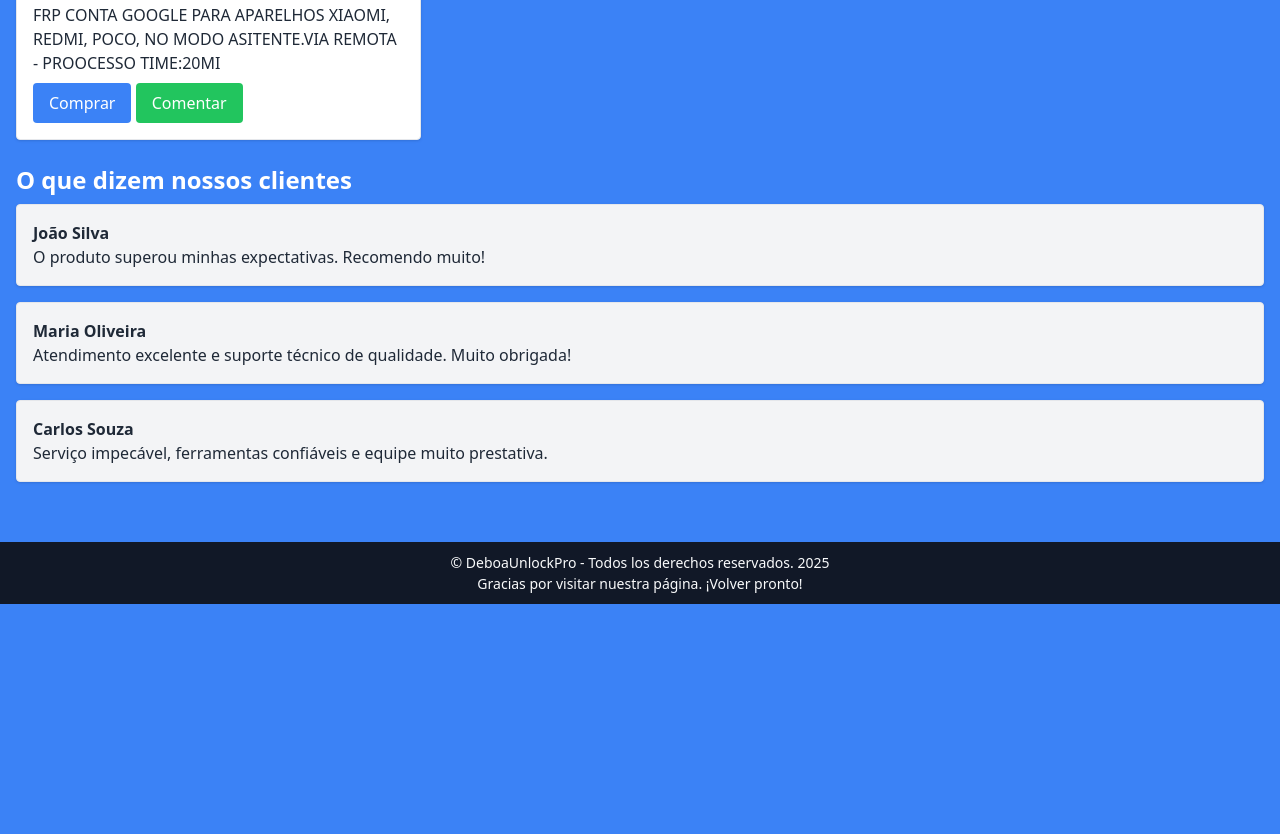
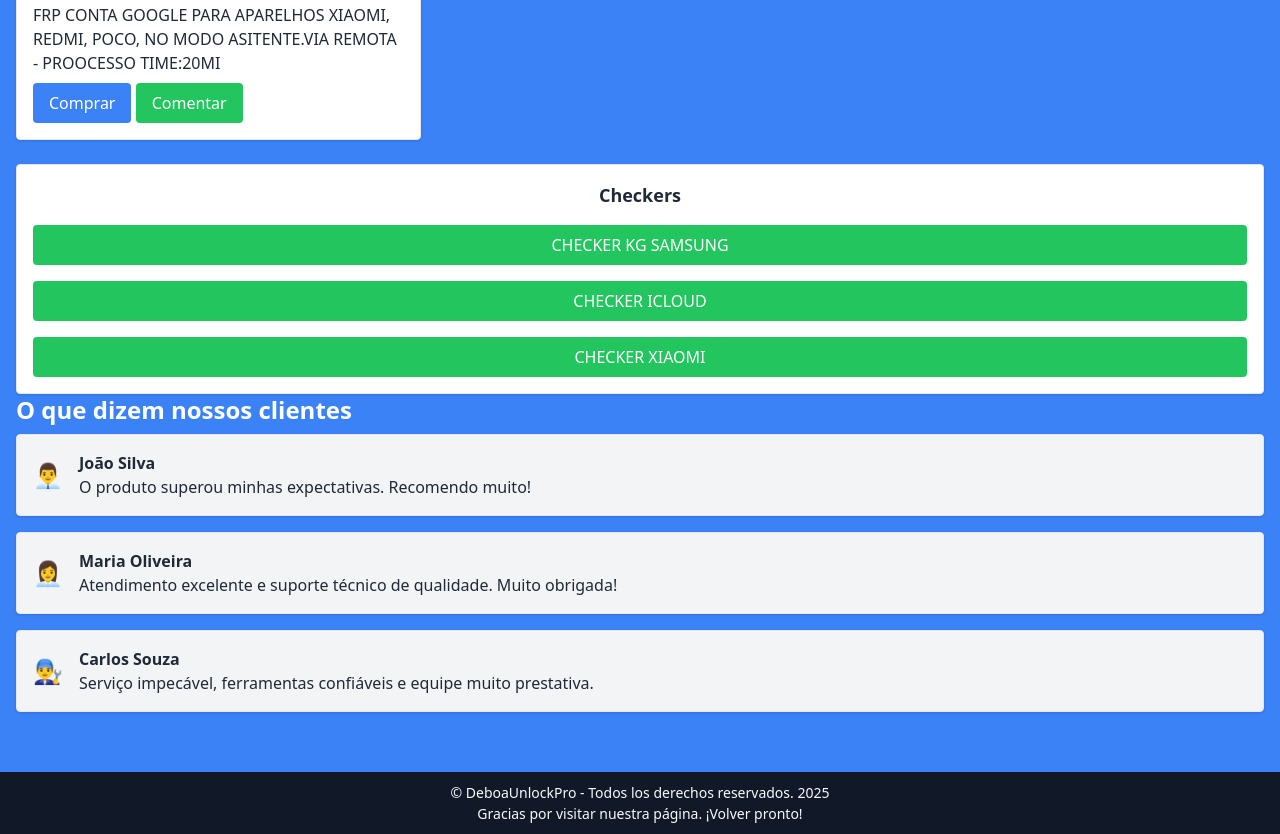
Before and after one commit to jesusmiguel50/Deboaunlock, a website: page index.html in a window 1280 px wide. Shown: the part 764-1598 px from the top of the page. Before the commit the page ends 1368 px from the top, so only its background shows below. Drawn offline with nearby package versions, Linux system fonts and the light colour scheme; animation ran at ten frames a second.

Commit message:
Add files via upload

```diff
--- a/index.html
+++ b/index.html
@@ -176,33 +176,72 @@
         </div>
       </div>
     </section>
+    <!-- Nueva Sección de Checkers -->
+        <div class="p-4 border rounded bg-white shadow text-gray-800">
+          <h3 class="font-bold text-lg text-center mb-4">Checkers</h3>
+          <div class="grid grid-cols-1 gap-4">
+            <a href="https://samfw.com/imei" target="_blank" class="bg-green-500 text-white px-4 py-2 rounded text-center block transition-transform transform hover:scale-105 active:scale-95">
+              CHECKER KG SAMSUNG
+            </a>
+            <a href="https://ifreeicloud.co.uk/free-check" target="_blank" class="bg-green-500 text-white px-4 py-2 rounded text-center block transition-transform transform hover:scale-105 active:scale-95">
+              CHECKER ICLOUD
+            </a>
+            <a href="https://imei24.com/imei_check/Xiaomi/" target="_blank" class="bg-green-500 text-white px-4 py-2 rounded text-center block transition-transform transform hover:scale-105 active:scale-95">
+              CHECKER XIAOMI
+            </a>
+          </div>
+        </div>
+
+      </div>
+    </section>
+
 
     <!-- Sección de O que dizem nossos clientes -->
       <section class="mb-6">
         <h2 class="text-2xl font-bold mb-2">O que dizem nossos clientes</h2>
         <div id="commentList" class="space-y-4">
-        <div class="p-4 border rounded bg-gray-100 shadow text-gray-800">
+          <div class="p-4 border rounded bg-gray-100 shadow text-gray-800 flex items-center gap-4">
+            <span class="text-2xl">👨‍💼</span>
+            <div>
               <strong>João Silva</strong>
               <p>O produto superou minhas expectativas. Recomendo muito!</p>
             </div>
-        <div class="p-4 border rounded bg-gray-100 shadow text-gray-800">
+          </div>
+          <div class="p-4 border rounded bg-gray-100 shadow text-gray-800 flex items-center gap-4">
+            <span class="text-2xl">👩‍💼</span>
+            <div>
               <strong>Maria Oliveira</strong>
               <p>Atendimento excelente e suporte técnico de qualidade. Muito obrigada!</p>
             </div>
-        <div class="p-4 border rounded bg-gray-100 shadow text-gray-800">
+          </div>
+          <div class="p-4 border rounded bg-gray-100 shadow text-gray-800 flex items-center gap-4">
+            <span class="text-2xl">👨‍🔧</span>
+            <div>
               <strong>Carlos Souza</strong>
               <p>Serviço impecável, ferramentas confiáveis e equipe muito prestativa.</p>
+            </div>
           </div>
         </div>
 
         <form id="commentForm" class="mt-4 hidden">
           <h3 class="text-lg font-bold mb-2">Deixe seu comentário</h3>
-        <input id="commentName" type="text" placeholder="Seu nome" class="border p-2 rounded w-full mb-2" required>
+          <div class="flex items-center gap-4 mb-2">
+            <select id="commentAvatar" class="border p-2 rounded">
+              <option value="👨‍💼">👨‍💼</option>
+              <option value="👩‍💼">👩‍💼</option>
+              <option value="👨‍🔧">👨‍🔧</option>
+              <option value="👩‍🔧">👩‍🔧</option>
+              <option value="👨‍💻">👨‍💻</option>
+              <option value="👩‍💻">👩‍💻</option>
+            </select>
+            <input id="commentName" type="text" placeholder="Seu nome" class="border p-2 rounded w-full" required>
+          </div>
           <textarea id="commentText" placeholder="Seu comentário" class="border p-2 rounded w-full mb-2" required></textarea>
           <button type="submit" class="bg-blue-500 text-white px-4 py-2 rounded">Enviar</button>
         </form>
       </section>
     </main>
+
 
   <!-- Pie de página -->
   <footer class="footer">
```
Lines whose indentation alone changed are shown as unchanged.
